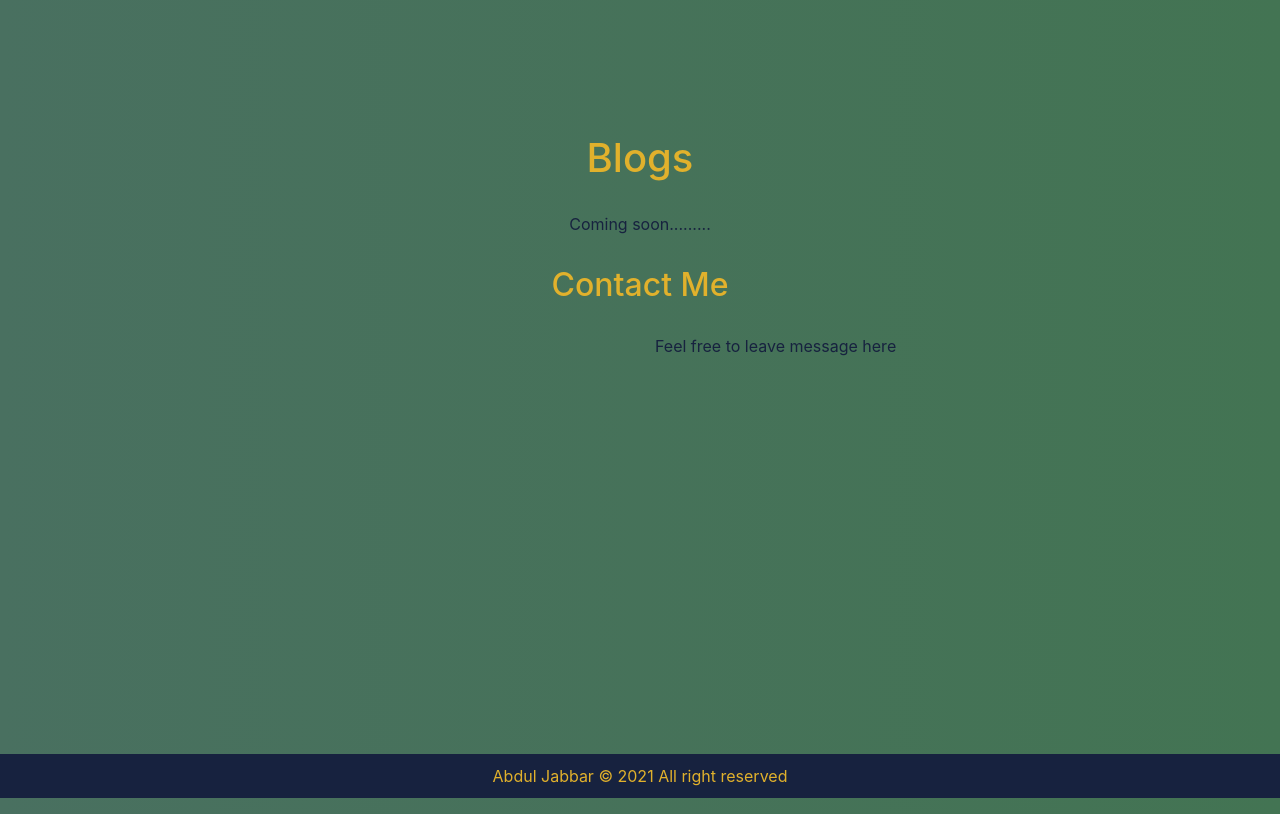
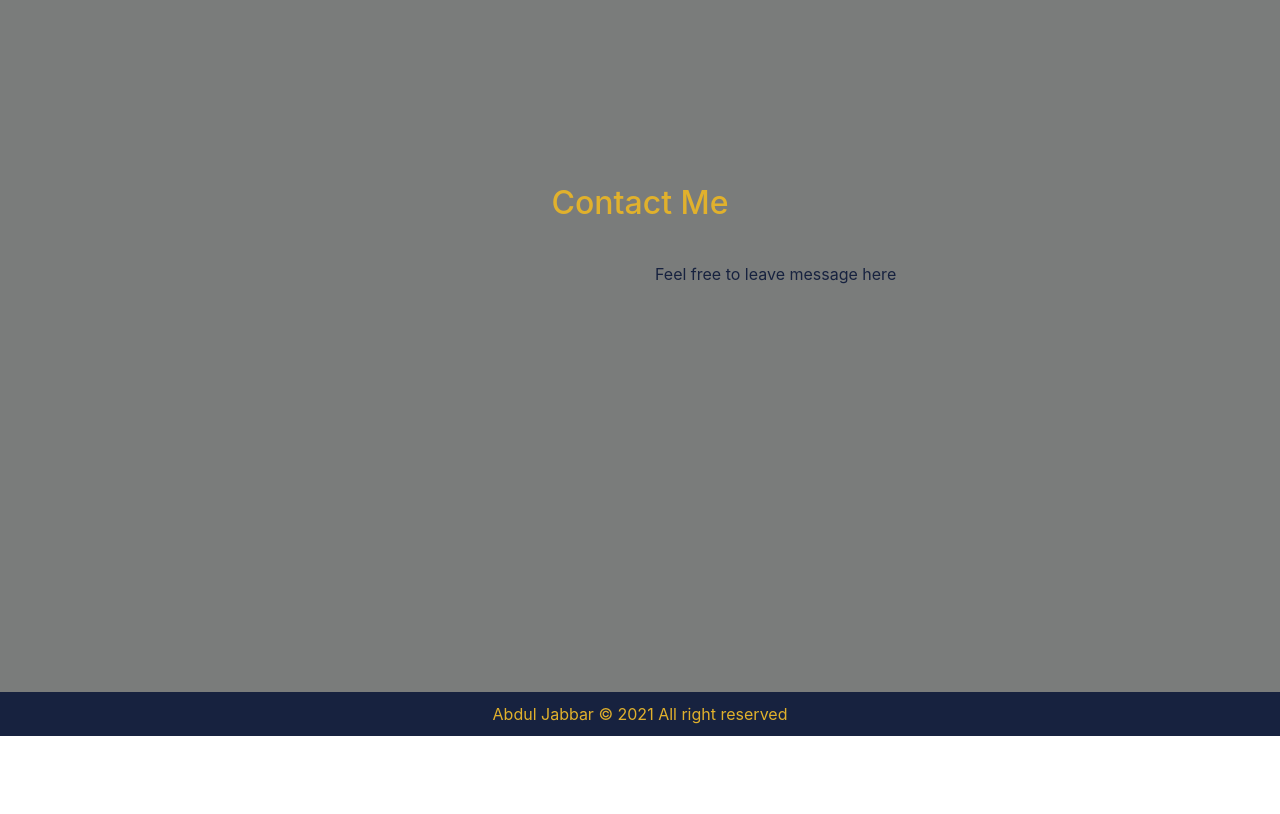
Before and after one commit to jbabu97/abdul-jabbar, a React (Create React App) app: page / in a window 1280 px wide. Shown: the part 1340-2154 px from the top of the page. After the commit the page ends 2076 px from the top, so only its background shows below. Built offline with nearby package versions, Linux system fonts and the light colour scheme.

Commit message:
do some edit

```diff
--- a/src/App.css
+++ b/src/App.css
@@ -1,4 +1,8 @@
-
+*{
+  margin: 0;
+  padding: 0;
+  box-sizing: border-box;
+}
 .custom_btn {
     background-image: linear-gradient(90deg, #17223f, #444d68);
     color: #e1b12c;
--- a/src/components/Home/Footer/Footer.css
+++ b/src/components/Home/Footer/Footer.css
@@ -1,7 +1,7 @@
 .footer {
     background-color: #17223f;
     text-align: center;
-    margin-top: 30px;
+    margin-top: 40px;
 }
 .footer p {
     padding: 10px 0;
--- a/src/components/Home/Footer/Footer.js
+++ b/src/components/Home/Footer/Footer.js
@@ -4,7 +4,8 @@ import './Footer.css';
 const Footer = () => {
     return (
         <section className='footer'>
-                <p>Abdul Jabbar &copy; {(new Date()).getFullYear()} All right reserved</p>
+                <p className='m-0'>Abdul Jabbar &copy; {(new Date()).getFullYear()} All right reserved</p>
+
         </section>
     );
 };
--- a/src/components/Home/Home/Home.js
+++ b/src/components/Home/Home/Home.js
@@ -1,6 +1,6 @@
 import React from 'react';
 import About from '../About/About';
-import Blogs from '../Blogs/Blogs';
+// import Blogs from '../Blogs/Blogs';
 import Contact from '../Contact/Contact';
 import Footer from '../Footer/Footer';
 import HeaderMain from '../Header/HeaderMain/HeaderMain';
@@ -14,7 +14,7 @@ const Home = () => {
             <HeaderMain></HeaderMain>
             <About></About>
             <Projects></Projects>
-            <Blogs></Blogs>
+            {/* <Blogs></Blogs> */}
             <Contact></Contact>
             <Footer></Footer>
         </div>
--- a/src/index.css
+++ b/src/index.css
@@ -9,7 +9,7 @@ body {
   -webkit-font-smoothing: antialiased;
   -moz-osx-font-smoothing: grayscale;
   font-family: 'Poppins', sans-serif;
-  background-image: linear-gradient(90deg, #497060, #437453);
+  background-image: linear-gradient(90deg, #7a7c7b, #7a7c7b);
 }
 
 code {
@@ -22,7 +22,7 @@ h1, h2, h3, h4, h5, p {
 }
 
 .tittle {
-  margin: 30px 0;
+  margin: 40px 0;
   color: #e1b12c;
   text-align: center;
 }
```
